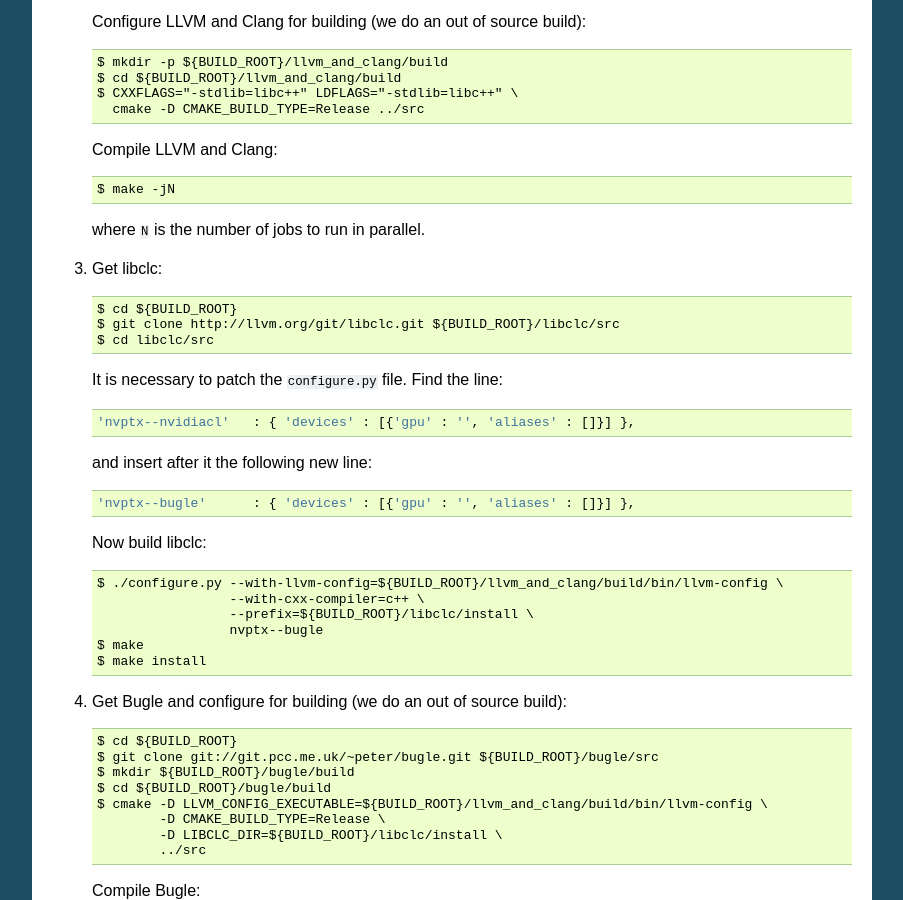
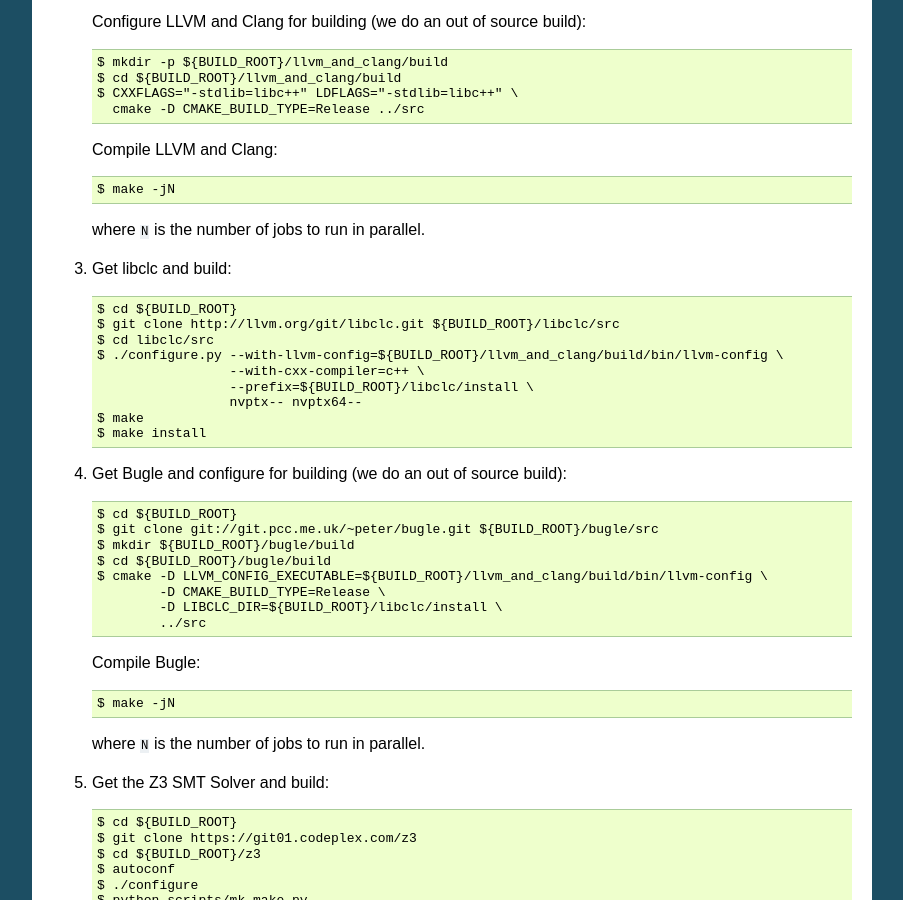
Before and after one commit to mc-imperial/gpuverify, a Sphinx documentation site: the page built from Documentation/developer_guide.rst, in a window 1280 px wide and 900 px high, scrolled down 4716 px. Shown: the whole window, without its empty margins (198-1101 px from the left). Built offline with Sphinx 7.4.7, drawn with Linux system fonts in a browser that asks for light colours; formulas are drawn with MathJax 3; some of the changed text lies outside the part shown.

Commit message:
Update documentation for new libclc targets

```diff
--- a/Documentation/developer_guide.rst
+++ b/Documentation/developer_guide.rst
@@ -88,7 +88,7 @@
      $ cd libclc/src
      $ ./configure.py --with-llvm-config=${BUILD_ROOT}/llvm_and_clang/build/bin/llvm-config \
                       --prefix=${BUILD_ROOT}/libclc/install \
-                      nvptx--bugle
+                      nvptx-- nvptx64--
      $ make
      $ make install
 
@@ -289,26 +289,15 @@
 
    where ``N`` is the number of jobs to run in parallel.
 
-#. Get libclc::
+#. Get libclc and build::
 
      $ cd ${BUILD_ROOT}
      $ git clone http://llvm.org/git/libclc.git ${BUILD_ROOT}/libclc/src
      $ cd libclc/src
-
-   It is necessary to patch the ``configure.py`` file. Find the line::
-
-     'nvptx--nvidiacl'   : { 'devices' : [{'gpu' : '', 'aliases' : []}] },
-
-   and insert after it the following new line::
-
-     'nvptx--bugle'      : { 'devices' : [{'gpu' : '', 'aliases' : []}] },
-
-   Now build libclc::
-
      $ ./configure.py --with-llvm-config=${BUILD_ROOT}/llvm_and_clang/build/bin/llvm-config \
                       --with-cxx-compiler=c++ \
                       --prefix=${BUILD_ROOT}/libclc/install \
-                      nvptx--bugle
+                      nvptx-- nvptx64--
      $ make
      $ make install
 
```
